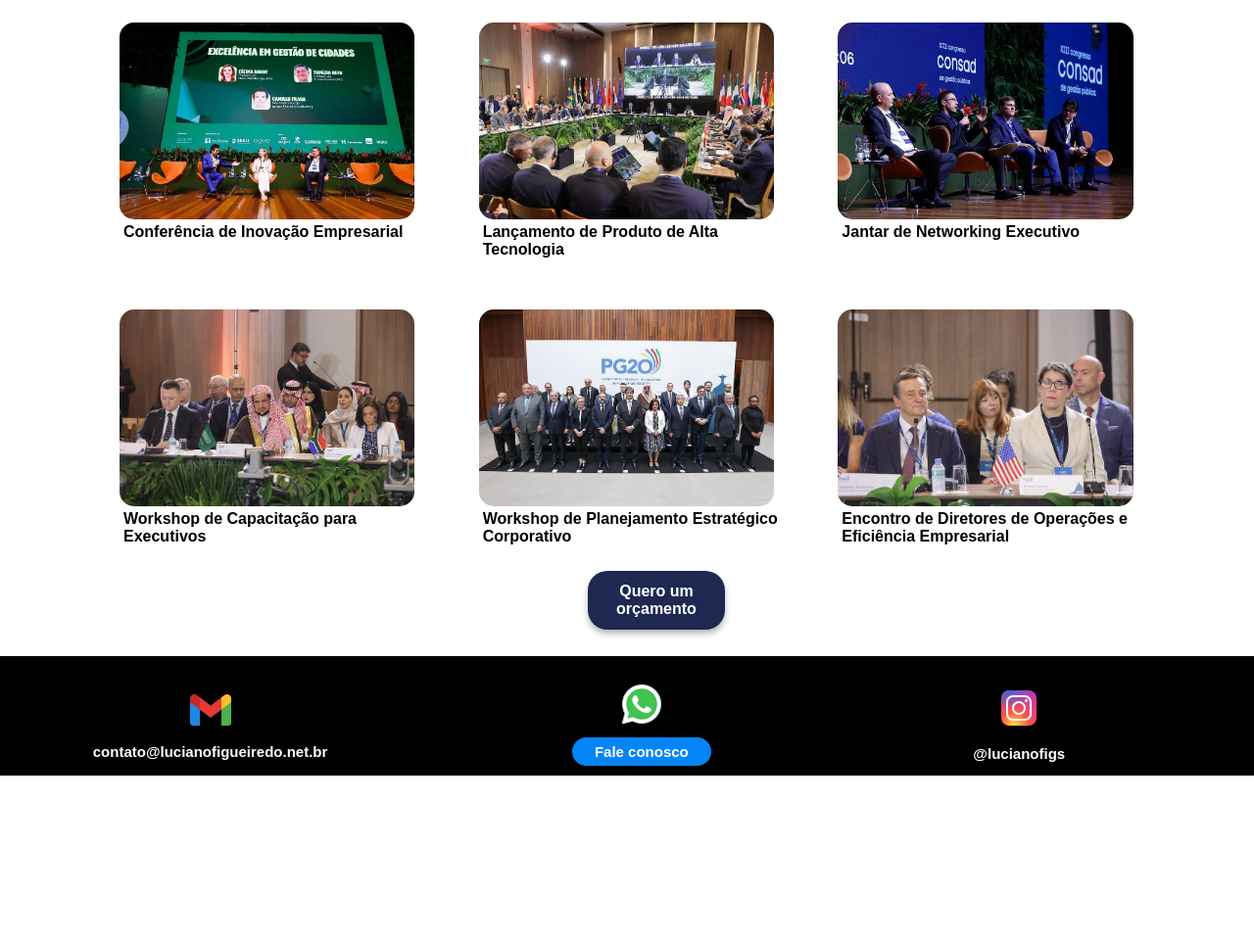
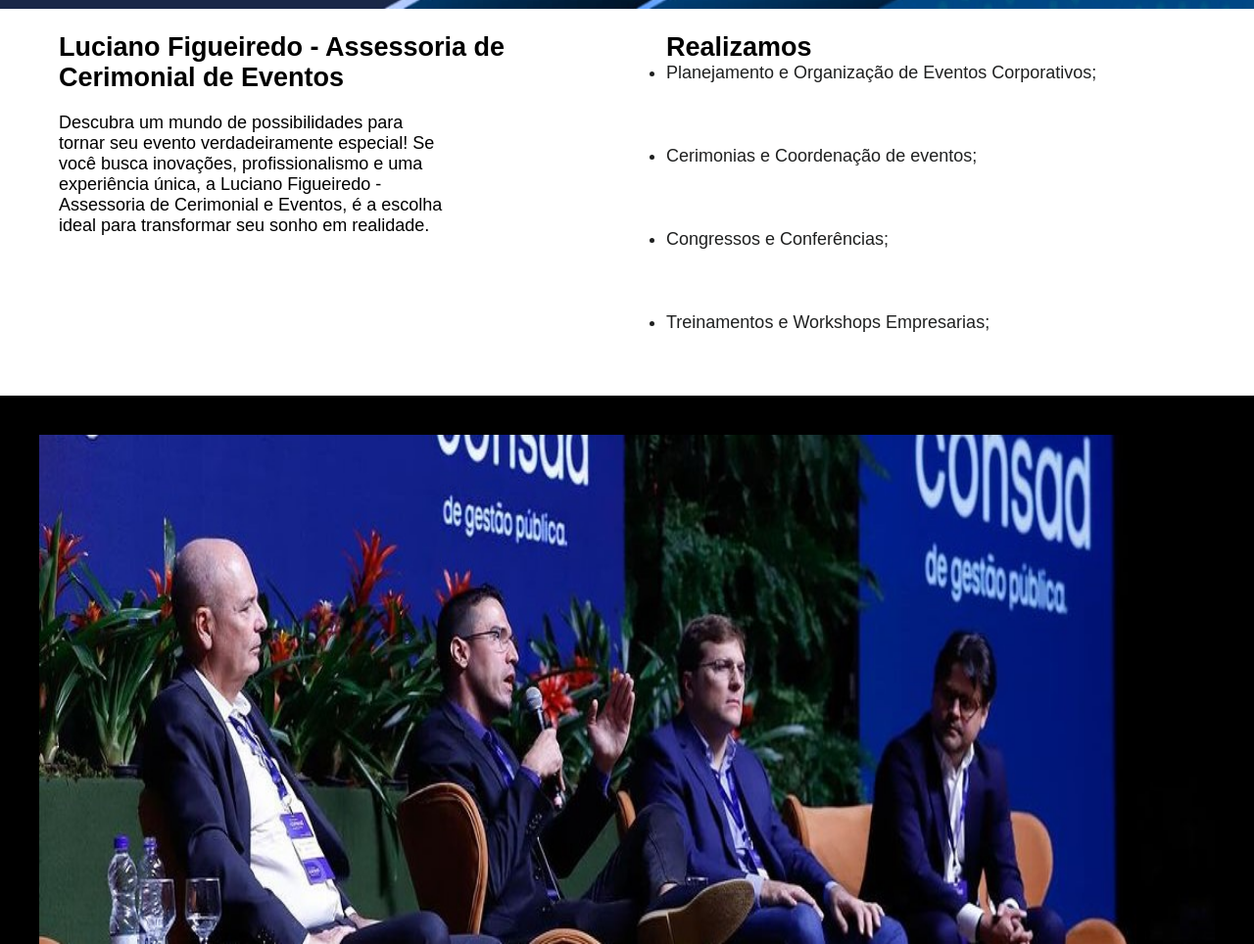
Before and after one commit to vitinho455/Projeto-Integrador-, a plain HTML site: page indexOnePage.html in a window 1280 px wide. Shown: the part 986-1950 px from the top of the page at 98% size. Before the commit the page ends 1778 px from the top, so only its background shows below. Drawn offline with Linux system fonts and the light colour scheme.

Commit message:
Alteração no Footer para fins de identificação

```diff
--- a/indexOnePage.html
+++ b/indexOnePage.html
@@ -22,30 +22,36 @@
         </font>
 
     </nav>
+<header>
+    <img src="Img/banner-Luciano.jpeg" alt="">
+</header>
+    <section>
+        <div class="container_inicio">
+        <div class="assessoria">
+            <h2>Luciano Figueiredo - Assessoria de<br> Cerimonial
+                de Eventos </h2>
+             <p>Descubra um mundo de possibilidades para<br>
+               tornar seu evento verdadeiramente especial! Se<br>
+               você busca inovações, profissionalismo e uma <br>
+               experiência única, a Luciano Figueiredo - <br>
+               Assessoria de Cerimonial e Eventos, é a escolha<br>
+               ideal para transformar seu sonho em realidade.</p>
+    </div>
 
-    <header>
-
-        <img src="" alt="Logo" style="text-align: center;">
-
-    </header>
-
-    <section id="inicio">
-
-        <h2>Luciano Figueiredo - Assessoria de Cerimonial de Eventos</h2>
-
-        <p>
-            Explore conosco a infinidade de possibilidades que podemos oferecer para tornar seu evento verdadeiramente
-            especial.
-            <br> Se você busca inovação, profissionalismo e uma experiência personalizada,
-            <br> a Luciano Figueiredo - Assessoria de Cerimonial e Eventos é o lugar certo para transformar seu evento
-            em algo extraordinário.
-        </p>
-
-
+    <div class="realizamos">
+        <h2>Realizamos</h2>
+        <ul>
+           <li>Planejamento e Organização de Eventos Corporativos;</li>
+           <li>Cerimonias e Coordenação de eventos;</li>
+           <li>Congressos e Conferências;</li>
+           <li>Treinamentos e Workshops Empresarias;</li>
+        </ul>
+    </div>
+</div>
     </section>
 
     <section>
-<div class="sobre">]
+<div class="sobre">
     <img src="Img/llll.jpg" alt="">
         <h1>
             SOBRE
@@ -111,8 +117,7 @@
 
     </section>
 
-    <footer class="rodape">
-
+    <div class="rodape">
         <div class="icon">
             <img src="Img/icon_email.png" alt="E-mail">
             <p>contato@lucianofigueiredo.net.br</p>
@@ -125,8 +130,12 @@
             <a id="btt_insta" href="https://www.instagram.com/lucianofigs/" target="_blank"><img src="Img/icon_instagram.png" alt="Instagram"></a>
             <p>@lucianofigs</p>
         </div>
+   </div>
 
-    </footer>
+<footer>
+    <p> < Desenvolvido por: Victor Hugo, Sarah Fróes, Lorrane Medeiros, Isabele Cristine > </Desenvolvido></p>
+</footer>
+
 </body>
 
 </html>
--- a/style.css
+++ b/style.css
@@ -1,5 +1,6 @@
 * {
     margin: 0; padding: 0;
+    clear: both;
 }
 
 #cabecalho_inicio {
@@ -15,6 +16,42 @@
     font-weight:bold;
 }
 
+header img{
+
+    width: 100%;
+    height: 900px;
+
+}
+
+.container_inicio{
+    display: flex;
+    justify-content: center;
+    align-items:flex-start;
+    gap: 20px;
+    margin-top: 20px;
+    margin-left: 60px;
+}
+
+.realizamos{
+    max-width: 50%;
+    float: right;
+    width: 50%;
+    font-family: Arial, Helvetica, sans-serif;
+    font-size: large;
+}
+
+.assessoria{
+    float: left;
+    width: 50%;
+    font-family: Arial, Helvetica, sans-serif;
+    font-size: large;
+}
+
+
+.sobre h1, p{
+    margin-top: 20px;
+    font-family: Arial, Helvetica, sans-serif;
+}
 
 .sobre h1{
     color: white;
@@ -22,16 +59,18 @@
 
 .sobre p{
     color: white;
+    font-size: large;
 }
 
 .sobre img{
+    margin: auto;
     width:100%;
-    height: 400px;
+    height: 520px;
 }
 
 .sobre{
     width: 100%;
-	background-color:black;
+	background-color:rgb(0, 0, 0);
 	padding: 40px;
 	box-sizing: border-box;
 }
@@ -237,3 +276,9 @@ margin-right: auto;
     transform: translateY(-5px);
     transition: transform 0.5s ease;
 }
+footer{
+
+    color: aliceblue;
+    font-family:'Lucida Sans', 'Lucida Sans Regular', 'Lucida Grande', 'Lucida Sans Unicode', Geneva, Verdana, sans-serif;
+    font-size: larger;
+}
```
Also changed, not shown: Img/banner-Luciano.jpeg (added).
